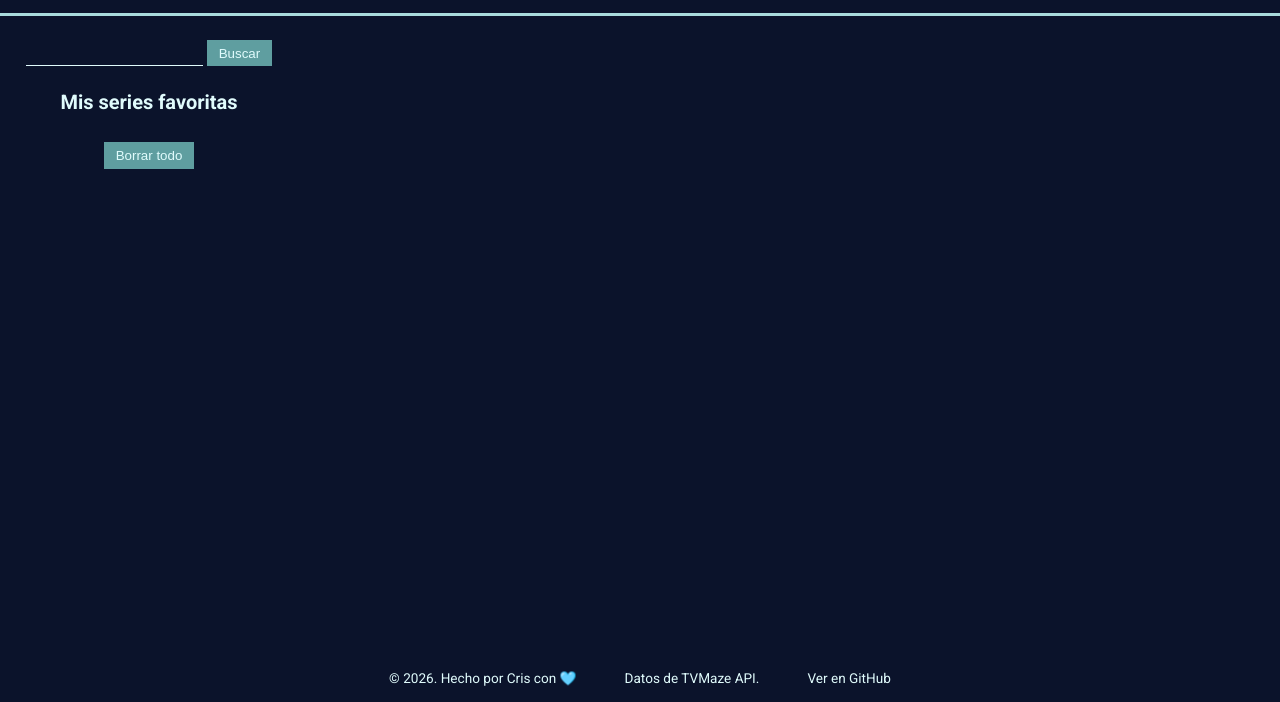
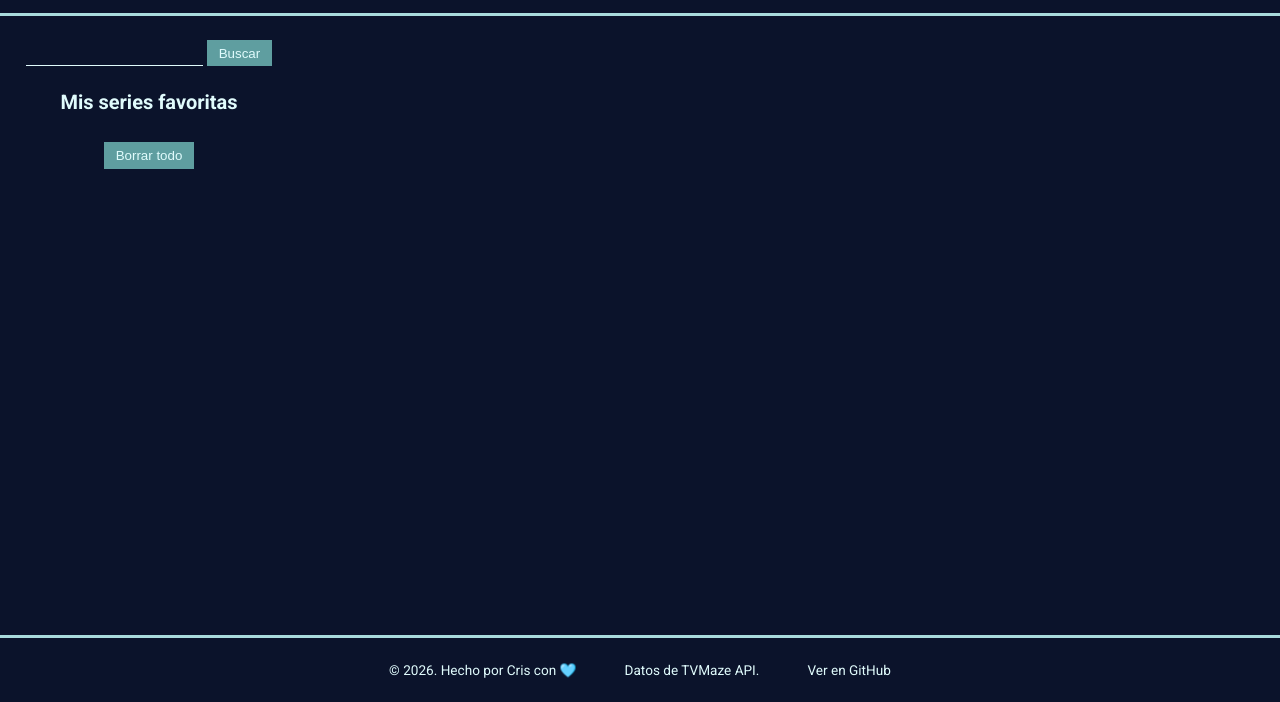
Before and after one commit to Adalab/modulo-2-evaluacion-final-CrisOnWeb, a website built with Vite: page src/index.html in a window 1280 px wide. Shown: the part 98-800 px from the top of the page. Built offline with nearby package versions, Linux system fonts and the light colour scheme.

Commit message:
Style: Improved footer space and visibility.

```diff
--- a/src/scss/layout/_footer.scss
+++ b/src/scss/layout/_footer.scss
@@ -5,7 +5,9 @@
   align-items: center;
   gap: 0.5rem;
 
-  padding-block: 1rem;
+  padding-block: 1.5rem;
+
+  border-top: 3px solid var(--color-text-muted);
 
   @media (width > 768px) {
     flex-direction: row;
```
